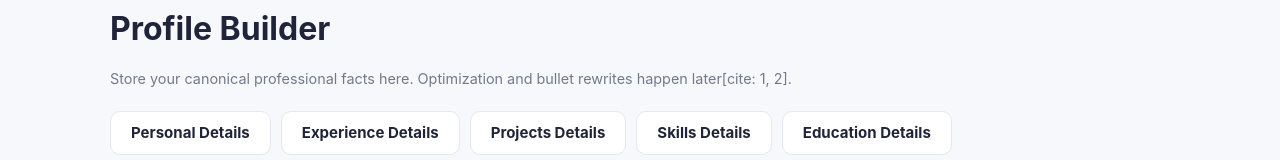
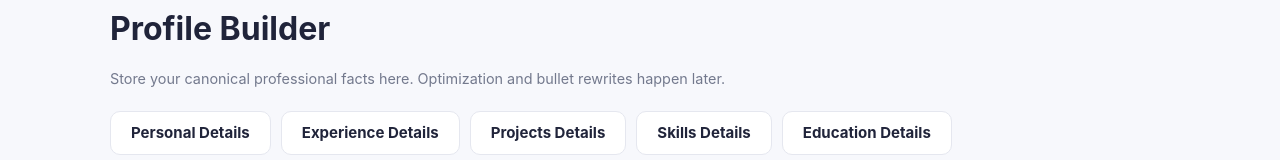
Before and after one commit to Adity07a/AI_resume_creator, a React (Vite) app in the folder frontend/: page /profile in a window 1280 px wide. Shown: the part 134-294 px from the top of the page. Built offline with nearby package versions, Linux system fonts and the light colour scheme; no server answers; sample sign-in values are in the browser's storage; the HTML template or start-up script is replaced by a standard one.

Commit message:
changed in profile

```diff
--- a/frontend/src/pages/GapAnalysis.jsx
+++ b/frontend/src/pages/GapAnalysis.jsx
@@ -85,7 +85,7 @@ function GapAnalysis() {
           <div>
             <span className="welcome-label">JD & RESUME MATCH BREAKDOWN</span>
             <h1>Gap Analysis Dashboard</h1>
-            <p>Understand how well your profile aligns with target requirements across key areas[cite: 3].</p>
+            <p>Understand how well your profile aligns with target requirements across key areas.</p>
           </div>
           <Link to="/optimization" className="primary-btn">
             Proceed to AI Optimization →
--- a/frontend/src/pages/Profile.jsx
+++ b/frontend/src/pages/Profile.jsx
@@ -149,7 +149,7 @@ function Profile() {
           <div>
             <span className="welcome-label">CAREER FACTS MASTER STORE</span>
             <h1>Profile Builder</h1>
-            <p>Store your canonical professional facts here. Optimization and bullet rewrites happen later[cite: 1, 2].</p>
+            <p>Store your canonical professional facts here. Optimization and bullet rewrites happen later.</p>
           </div>
         </div>
 
```
